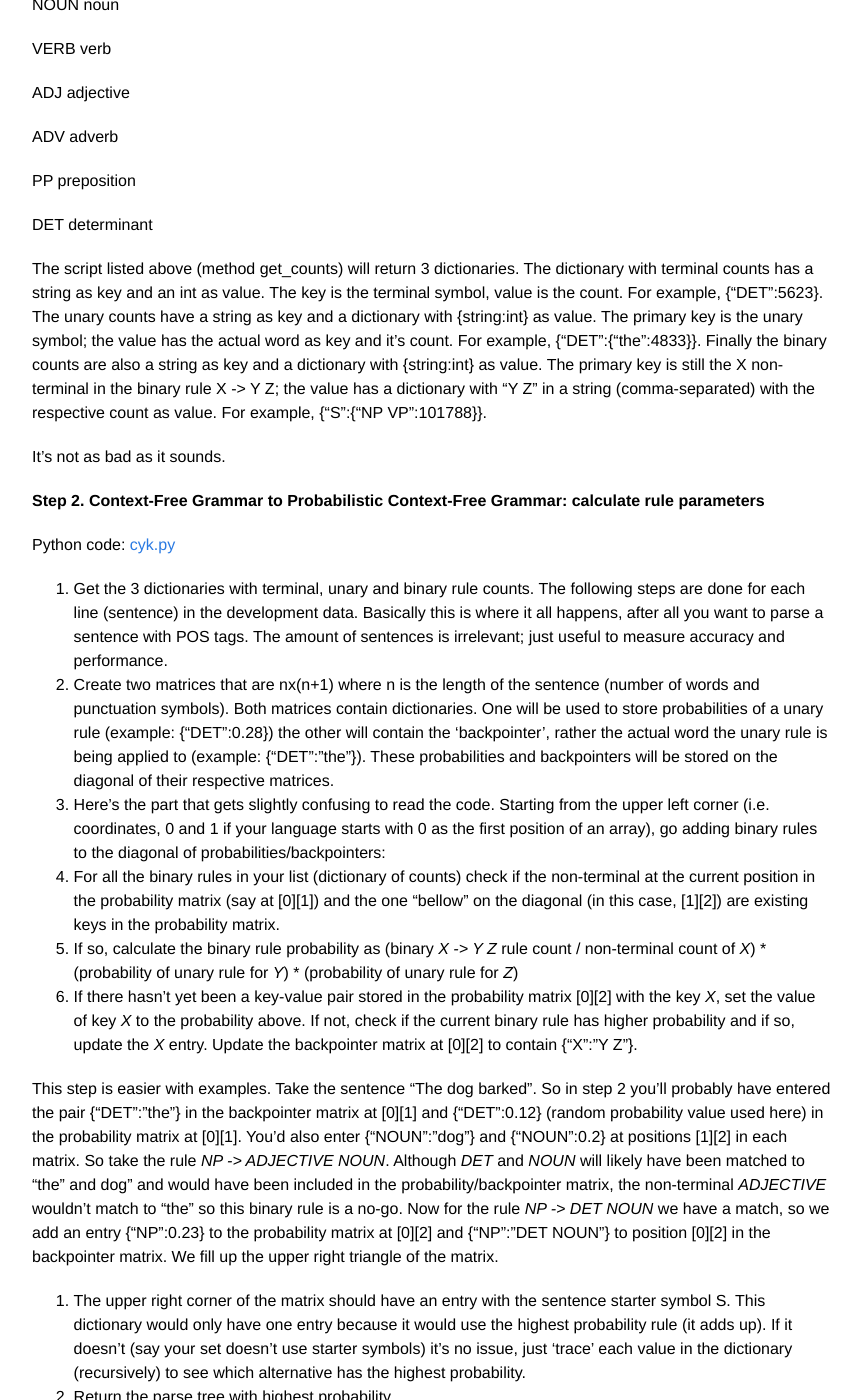
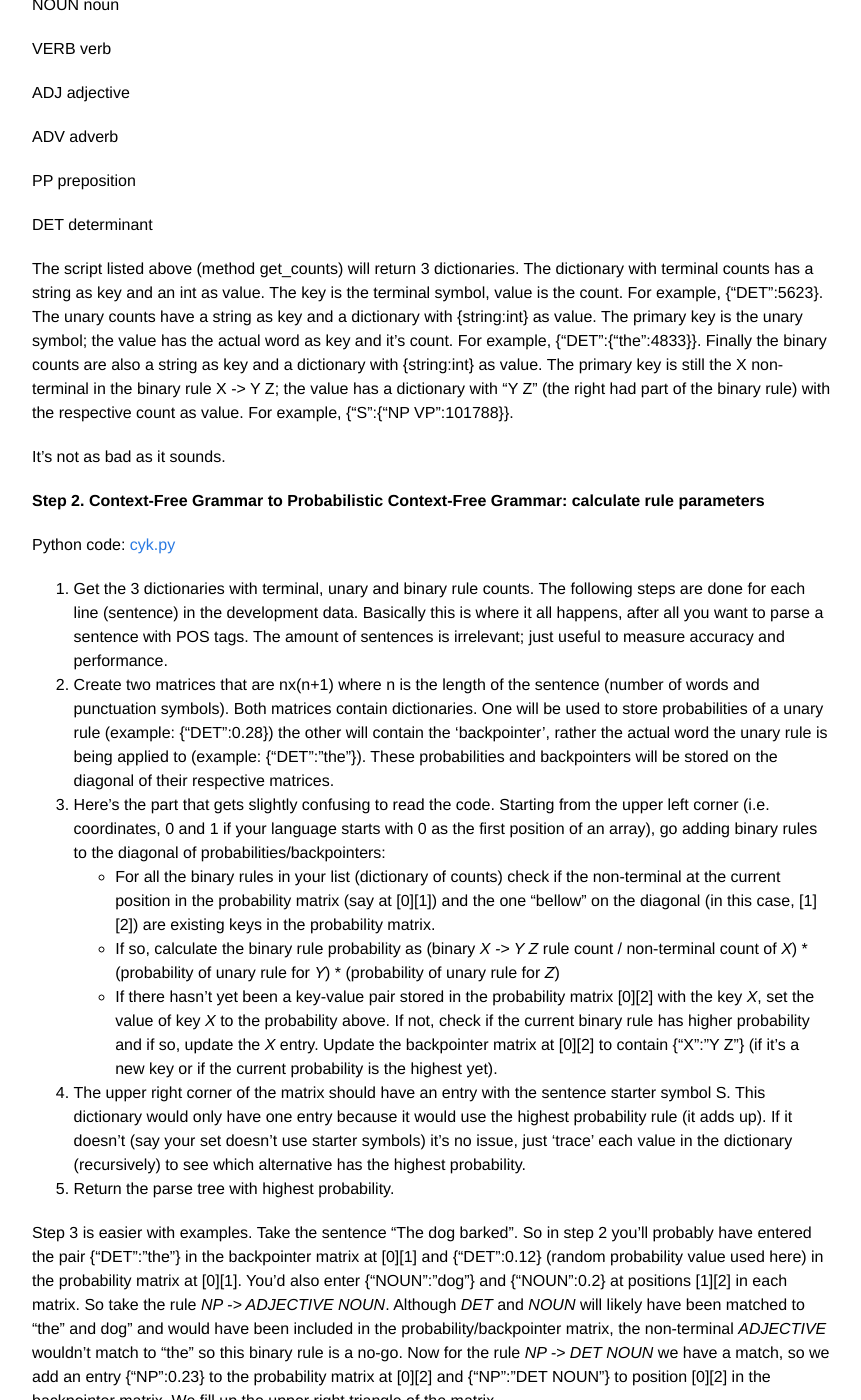
Before and after one commit to JLouback/JLouback.github.io, a Jekyll site: the page built from _posts/2016-10-19-nlp-pos-tagging-cyk.markdown, in a window 1280 px wide and 1400 px high, scrolled down 2878 px. Shown: the whole window, without its empty margins (208-1069 px from the left). Built offline with Jekyll 4.4.1, drawn with Linux system fonts in a browser that asks for light colours.

Commit message:
typo fixes

```diff
--- a/_posts/2016-10-19-nlp-pos-tagging-cyk.markdown
+++ b/_posts/2016-10-19-nlp-pos-tagging-cyk.markdown
@@ -95,7 +95,7 @@ PP  preposition
 
 DET   determinant
 
-The script listed above (method get_counts) will return 3 dictionaries. The dictionary with terminal counts has a string as key and an int as value. The key is the terminal symbol, value is the count. For example, {"DET":5623}. The unary counts have a string as key and a dictionary with {string:int} as value. The primary key is the unary symbol; the value has the actual word as key and it's count. For example, {"DET":{"the":4833}}. Finally the binary counts are also a string as key and a dictionary with {string:int} as value. The primary key is still the X non-terminal in the binary rule X -> Y Z; the value has a dictionary with "Y Z" in a string (comma-separated) with the respective count as value. For example, {"S":{"NP VP":101788}}.
+The script listed above (method get_counts) will return 3 dictionaries. The dictionary with terminal counts has a string as key and an int as value. The key is the terminal symbol, value is the count. For example, {"DET":5623}. The unary counts have a string as key and a dictionary with {string:int} as value. The primary key is the unary symbol; the value has the actual word as key and it's count. For example, {"DET":{"the":4833}}. Finally the binary counts are also a string as key and a dictionary with {string:int} as value. The primary key is still the X non-terminal in the binary rule X -> Y Z; the value has a dictionary with "Y Z" (the right had part of the binary rule) with the respective count as value. For example, {"S":{"NP VP":101788}}.
 
 It's not as bad as it sounds.
 
@@ -108,16 +108,17 @@ Python code: [cyk.py](https://github.com/JLouback/nlp-CKY/blob/master/cyk.py)
 The following steps are done for each line (sentence) in the development data. Basically this is where it all happens, after all you want to parse a sentence with POS tags. The amount of sentences is irrelevant; just useful to measure accuracy and performance.
 2. Create two matrices that are nx(n+1) where n is the length of the sentence (number of words and punctuation symbols). Both matrices contain dictionaries. One will be used to store probabilities of a unary rule (example: {"DET":0.28}) the other will contain the 'backpointer', rather the actual word the unary rule is being applied to (example: {"DET":"the"}). These probabilities and backpointers will be stored on the diagonal of their respective matrices.
 3. Here's the part that gets slightly confusing to read the code. Starting from the upper left corner (i.e. coordinates, 0 and 1 if your language starts with 0 as the first position of an array), go adding binary rules to the diagonal of probabilities/backpointers:
-  1. For all the binary rules in your list (dictionary of counts) check if the non-terminal at the current position in the probability matrix (say at [0][1]) and the one "bellow" on the diagonal (in this case, [1][2]) are existing keys in the probability matrix.
-  2. If so, calculate the binary rule probability as
+  * For all the binary rules in your list (dictionary of counts) check if the non-terminal at the current position in the probability matrix (say at [0][1]) and the one "bellow" on the diagonal (in this case, [1][2]) are existing keys in the probability matrix.
+  *  If so, calculate the binary rule probability as
   (binary _X -> Y Z_ rule count / non-terminal count of _X_) * (probability of unary rule for _Y_) * (probability of unary rule for _Z_)
-  3. If there hasn't yet been a key-value pair stored in the probability matrix [0][2] with the key _X_, set the value of key _X_ to the probability above. If not, check if the current binary rule has higher probability and if so, update the _X_ entry. Update the backpointer matrix at [0][2] to contain {"X":"Y Z"}.
-
-  This step is easier with examples. Take the sentence "The dog barked". So in step 2 you'll probably have entered the pair {"DET":"the"} in the backpointer matrix at [0][1] and {"DET":0.12} (random probability value used here) in the probability matrix at [0][1]. You'd also enter {"NOUN":"dog"} and {"NOUN":0.2} at positions [1][2] in each matrix. So take the rule _NP -> ADJECTIVE NOUN_. Although _DET_ and _NOUN_ will likely have been matched to "the" and dog" and would have been included in the probability/backpointer matrix, the non-terminal _ADJECTIVE_ wouldn't match to "the" so this binary rule is a no-go. Now for the rule _NP -> DET NOUN_ we have a match, so we add an entry {"NP":0.23} to the probability matrix at [0][2] and {"NP":"DET NOUN"} to position [0][2] in the backpointer matrix. We fill up the upper right triangle of the matrix.
+  *  If there hasn't yet been a key-value pair stored in the probability matrix [0][2] with the key _X_, set the value of key _X_ to the probability above. If not, check if the current binary rule has higher probability and if so, update the _X_ entry. Update the backpointer matrix at [0][2] to contain {"X":"Y Z"} (if it's a new key or if the current probability is the highest yet).
 
 4. The upper right corner of the matrix should have an entry with the sentence starter symbol S. This dictionary would only have one entry because it would use the highest probability rule (it adds up). If it doesn't (say your set doesn't use starter symbols) it's no issue, just 'trace' each value in the dictionary (recursively) to see which alternative has the highest probability.
 
 5. Return the parse tree with highest probability.
+
+Step 3 is easier with examples. Take the sentence "The dog barked". So in step 2 you'll probably have entered the pair {"DET":"the"} in the backpointer matrix at [0][1] and {"DET":0.12} (random probability value used here) in the probability matrix at [0][1]. You'd also enter {"NOUN":"dog"} and {"NOUN":0.2} at positions [1][2] in each matrix. So take the rule _NP -> ADJECTIVE NOUN_. Although _DET_ and _NOUN_ will likely have been matched to "the" and dog" and would have been included in the probability/backpointer matrix, the non-terminal _ADJECTIVE_ wouldn't match to "the" so this binary rule is a no-go. Now for the rule _NP -> DET NOUN_ we have a match, so we add an entry {"NP":0.23} to the probability matrix at [0][2] and {"NP":"DET NOUN"} to position [0][2] in the backpointer matrix. We fill up the upper right triangle of the matrix.
+
 
 The great thing is, this algorithm can tolerate tagging errors. Let's say once or a few times the word "the" was tagged as "ADJECTIVE". So in the backpointer matrix [0][1] you would store the original entry {"DET":"the"} but also {"ADJECTIVE":"the"}. In the probability matrix at [0][1] you'd store {"DET":q<sub>1</sub>} and {"ADJECTIVE":q<sub>2</sub>} where q<sub>1</sub> and q<sub>2</sub> are the probabilities of the unary rules _DET -> the_ and _ADJECTIVE -> the_. Now it's very likely that q<sub>1</sub> > q<sub>2</sub> (unless you have a really badly tagged training set). When checking which binary rule that starts with _NP_ is best, you'll probably run into _NP -> DET NOUN_ and _NP -> ADJECTIVE NOUN_. These two binary rules could both be equally likely in their own right, let's say they both equal b.
 
```
